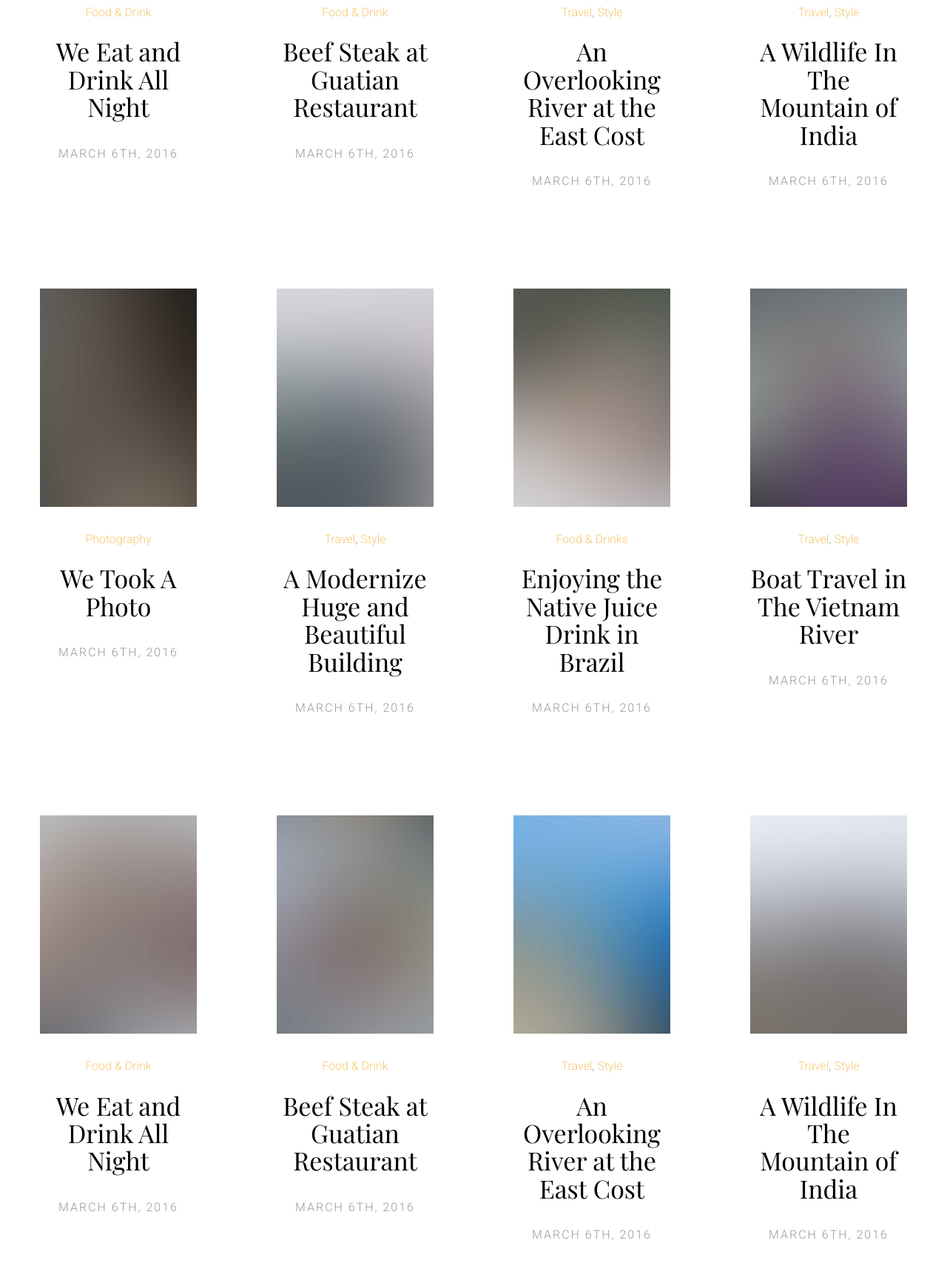
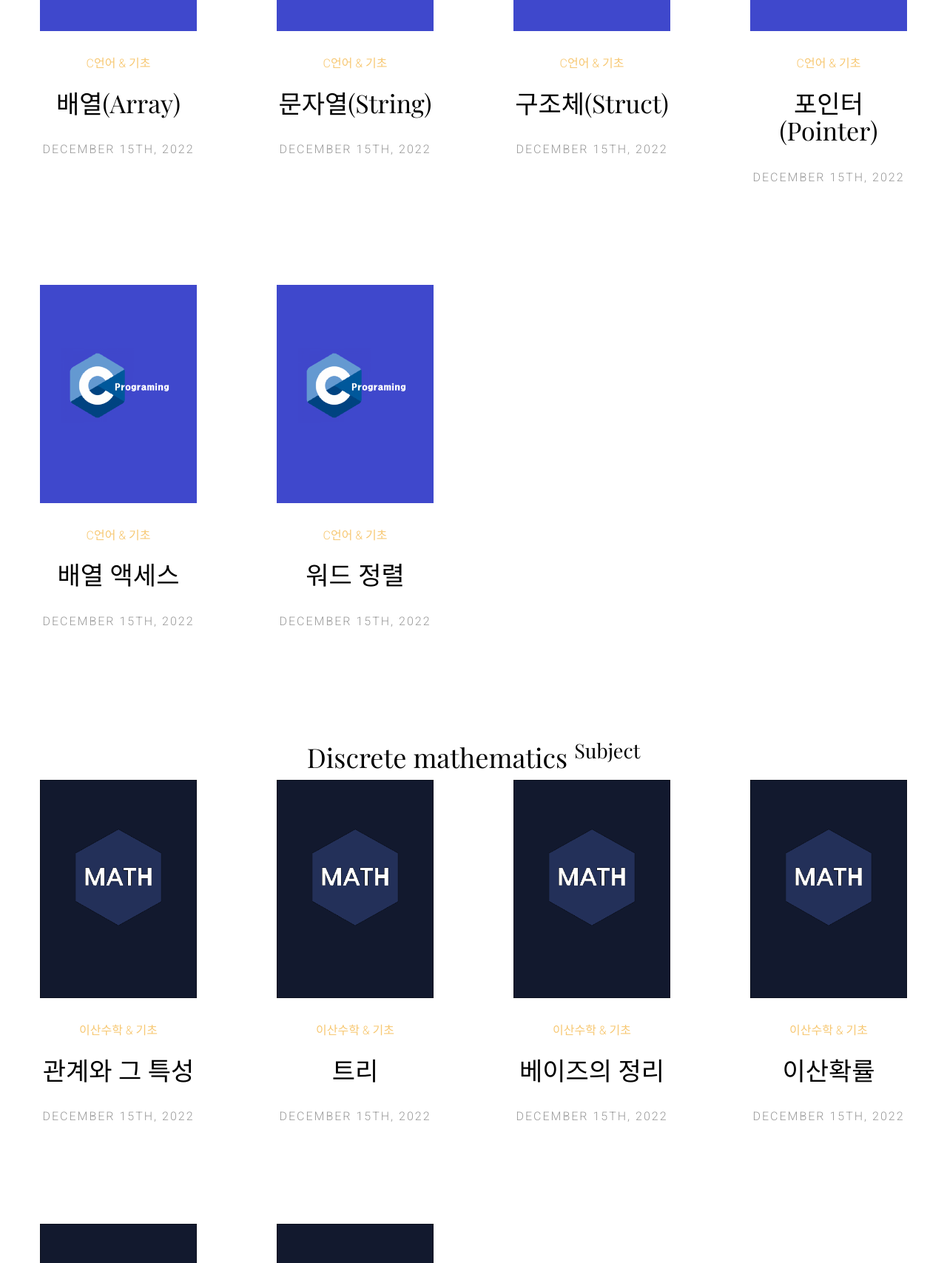
Before and after one commit to Selene-and-Luna/opensw_tp, a plain HTML site: page softwareStudy/index.html in a window 1280 px wide. Shown: the part 500-2207 px from the top of the page at 74% size. Drawn offline with nearby package versions, Linux system fonts and the light colour scheme; files whose address does not match are found by name; a web font is replaced by a local one.

Commit message:
사이트 인덱스 최종
GG

```diff
--- a/softwareStudy/index.html
+++ b/softwareStudy/index.html
@@ -7,7 +7,7 @@
 	<head>
 	<meta charset="utf-8">
 	<meta http-equiv="X-UA-Compatible" content="IE=edge">
-	<title>Magazine &mdash; Free Fully Responsive HTML5 Bootstrap Template by FREEHTML5.co</title>
+	<title>오픈소스 &mdash; 프로젝트</title>
 	<meta name="viewport" content="width=device-width, initial-scale=1">
 	<meta name="description" content="Free HTML5 Template by FREEHTML5.CO" />
 	<meta name="keywords" content="free html5, free template, free bootstrap, html5, css3, mobile first, responsive" />
@@ -26,16 +26,6 @@
 
 	//////////////////////////////////////////////////////
 	 -->
-
-  	<!-- Facebook and Twitter integration -->
-	<meta property="og:title" content=""/>
-	<meta property="og:image" content=""/>
-	<meta property="og:url" content=""/>
-	<meta property="og:site_name" content=""/>
-	<meta property="og:description" content=""/>
-	<meta name="twitter:title" content="" />
-	<meta name="twitter:image" content="" />
-	<meta name="twitter:url" content="" />
 	<meta name="twitter:card" content="" />
 
 	<!-- Place favicon.ico and apple-touch-icon.png in the root directory -->
@@ -65,11 +55,11 @@
 		<a href="#" class="fh5co-close-offcanvas js-fh5co-close-offcanvas"><span><i class="icon-cross3"></i> <span>Close</span></span></a>
 		<div class="fh5co-bio">
 			<figure>
-				<img src="images/person1.jpg" alt="Free HTML5 Bootstrap Template" class="img-responsive">
+				<img src="images/하냥이_소융대.png" alt="하냥이" class="img-responsive">
 			</figure>
-			<h3 class="heading">About Me</h3>
-			<h2>Emily Tran Le</h2>
-			<p>Far far away, behind the word mountains, far from the countries Vokalia and Consonantia, there live the blind texts. </p>
+			<h3 class="heading">About Our</h3>
+			<h2>Hy university students</h2>
+			<p>안녕하세요 저희는 개발자를 꿈꾸는 대학생들입니다. </p>
 			<ul class="fh5co-social">
 				<li><a href="#"><i class="icon-twitter"></i></a></li>
 				<li><a href="#"><i class="icon-facebook"></i></a></li>
@@ -81,11 +71,8 @@
 			<div class="fh5co-box">
 				<h3 class="heading">Categories</h3>
 				<ul>
-					<li><a href="#">Travel</a></li>
-					<li><a href="#">Style</a></li>
-					<li><a href="#">Photography</a></li>
-					<li><a href="#">Food &amp; Drinks</a></li>
-					<li><a href="#">Culture</a></li>
+					<li><a href="#spb">System Programming Basics</a></li>
+					<li><a href="#dm">discrete mathematics</a></li>
 				</ul>
 			</div>
 			<div class="fh5co-box">
@@ -105,13 +92,8 @@
 
 			<div class="row">
 				<a href="#" class="js-fh5co-nav-toggle fh5co-nav-toggle"><i></i></a>
-				<ul class="fh5co-social">
-					<li><a href="#"><i class="icon-twitter"></i></a></li>
-					<li><a href="#"><i class="icon-facebook"></i></a></li>
-					<li><a href="#"><i class="icon-instagram"></i></a></li>
-				</ul>
-				<div class="col-lg-12 col-md-12 text-center">
-					<h1 id="fh5co-logo"><a href="index.html">Magazine <sup>TM</sup></a></h1>
+				<div class="col-lg-12 col-md-12 text-center" id="spb">
+					<h1 id="fh5co-logo"><a href="index.html">Hy university <sup>sw</sup></a></h1>
 				</div>
 
 			</div>
@@ -122,150 +104,121 @@
 	<!-- END #fh5co-header -->
 	<div class="container-fluid">
 		<div class="row fh5co-post-entry">
+			<div class="col-lg-12 col-md-12 text-center" id="dm">
+				<h1 id="fh5co-logo1">System Programming Basics <sup>Subject</sup></a></h1>
+			</div>
 			<article class="col-lg-3 col-md-3 col-sm-3 col-xs-6 col-xxs-12 animate-box">
 				<figure>
-					<a href="single.html"><img src="images/pic_1.jpg" alt="Image" class="img-responsive"></a>
+					<a href="single1.html"><img src="images/C언어 로고.png" alt="Image" class="img-responsive"></a>
 				</figure>
-				<span class="fh5co-meta"><a href="single.html">Food &amp; Drink</a></span>
-				<h2 class="fh5co-article-title"><a href="single.html">We Eat and Drink All Night</a></h2>
-				<span class="fh5co-meta fh5co-date">March 6th, 2016</span>
+				<span class="fh5co-meta"><a href="single1.html">C언어 &amp; 기초</a></span>
+				<h2 class="fh5co-article-title"><a href="single1.html">배열(Array)</a></h2>
+				<span class="fh5co-meta fh5co-date">December 15th, 2022</span>
 			</article>
 			<article class="col-lg-3 col-md-3 col-sm-3 col-xs-6 col-xxs-12 animate-box">
 				<figure>
-					<a href="single.html"><img src="images/pic_2.jpg" alt="Image" class="img-responsive"></a>
+					<a href="single2.html"><img src="images/C언어 로고.png" alt="Image" class="img-responsive"></a>
 				</figure>
-				<span class="fh5co-meta"><a href="single.html">Food &amp; Drink</a></span>
-				<h2 class="fh5co-article-title"><a href="single.html">Beef Steak at Guatian Restaurant</a></h2>
-				<span class="fh5co-meta fh5co-date">March 6th, 2016</span>
+				<span class="fh5co-meta"><a href="single2.html">C언어 &amp; 기초</a></span>
+				<h2 class="fh5co-article-title"><a href="single2.html">문자열(String)</a></h2>
+				<span class="fh5co-meta fh5co-date">December 15th, 2022</span>
 			</article>
 			<div class="clearfix visible-xs-block"></div>
 			<article class="col-lg-3 col-md-3 col-sm-3 col-xs-6 col-xxs-12 animate-box">
 				<figure>
-					<a href="single.html"><img src="images/pic_3.jpg" alt="Image" class="img-responsive"></a>
+					<a href="single3.html"><img src="images/C언어 로고.png" alt="Image" class="img-responsive"></a>
 				</figure>
-				<span class="fh5co-meta"><a href="single.html">Travel</a>, <a href="single.html">Style</a></span>
-				<h2 class="fh5co-article-title"><a href="single.html">An Overlooking River at the East Cost</a></h2>
-				<span class="fh5co-meta fh5co-date">March 6th, 2016</span>
+				<span class="fh5co-meta"><a href="single3.html">C언어 &amp; 기초</a></span>
+				<h2 class="fh5co-article-title"><a href="single3.html">구조체(Struct)</a></h2>
+				<span class="fh5co-meta fh5co-date">December 15th, 2022</span>
 			</article>
 			<article class="col-lg-3 col-md-3 col-sm-3 col-xs-6 col-xxs-12 animate-box">
 				<figure>
-					<a href="single.html"><img src="images/pic_4.jpg" alt="Image" class="img-responsive"></a>
+					<a href="single4.html"><img src="images/C언어 로고.png" alt="Image" class="img-responsive"></a>
 				</figure>
-				<span class="fh5co-meta"><a href="single.html">Travel</a>, <a href="single.html">Style</a></span>
-				<h2 class="fh5co-article-title"><a href="single.html">A Wildlife In The Mountain of India</a></h2>
-				<span class="fh5co-meta fh5co-date">March 6th, 2016</span>
+				<span class="fh5co-meta"><a href="single4.html">C언어 &amp; 기초</a></span>
+				<h2 class="fh5co-article-title"><a href="single4.html">포인터(Pointer)</a></h2>
+				<span class="fh5co-meta fh5co-date">December 15th, 2022</span>
 			</article>
 			<div class="clearfix visible-lg-block visible-md-block visible-sm-block visible-xs-block"></div>
 			<article class="col-lg-3 col-md-3 col-sm-3 col-xs-6 col-xxs-12 animate-box">
 				<figure>
-					<a href="single.html"><img src="images/pic_5.jpg" alt="Image" class="img-responsive"></a>
+					<a href="single11.html"><img src="images/C언어 로고.png" alt="Image" class="img-responsive"></a>
 				</figure>
-				<span class="fh5co-meta"><a href="single.html">Photography</a></span>
-				<h2 class="fh5co-article-title"><a href="single.html">We Took A Photo</a></h2>
-				<span class="fh5co-meta fh5co-date">March 6th, 2016</span>
+				<span class="fh5co-meta"><a href="single11.html">C언어 &amp; 기초</a></span>
+				<h2 class="fh5co-article-title"><a href="single11.html">배열 액세스</a></h2>
+				<span class="fh5co-meta fh5co-date">December 15th, 2022</span>
 			</article>
 			<article class="col-lg-3 col-md-3 col-sm-3 col-xs-6 col-xxs-12 animate-box">
 				<figure>
-					<a href="single.html"><img src="images/pic_6.jpg" alt="Image" class="img-responsive"></a>
+					<a href="single12.html"><img src="images/C언어 로고.png" alt="Image" class="img-responsive"></a>
 				</figure>
-				<span class="fh5co-meta"><a href="single.html">Travel</a>, <a href="single.html">Style</a></span>
-				<h2 class="fh5co-article-title"><a href="single.html">A Modernize Huge and Beautiful Building</a></h2>
-				<span class="fh5co-meta fh5co-date">March 6th, 2016</span>
+				<span class="fh5co-meta"><a href="single11.html">C언어 &amp; 기초</a></span>
+				<h2 class="fh5co-article-title"><a href="single12.html">워드 정렬</a></h2>
+				<span class="fh5co-meta fh5co-date">December 15th, 2022</span>
+			</article>
+			<div class="clearfix visible-xs-block"></div>
+
+			<div class="col-lg-12 col-md-12 text-center" id="dm">
+				<h1 id="fh5co-logo1">Discrete mathematics <sup>Subject</sup></h1>
+			</div>
+
+			<article class="col-lg-3 col-md-3 col-sm-3 col-xs-6 col-xxs-12 animate-box">
+				<figure>
+					<a href="single5.html"><img src="images/이산수학%20로고.png" alt="Image" class="img-responsive"></a>
+				</figure>
+				<span class="fh5co-meta"><a href="single5.html">이산수학 &amp; 기초</a></span>
+				<h2 class="fh5co-article-title"><a href="single5.html">관계와 그 특성</a></h2>
+				<span class="fh5co-meta fh5co-date">December 15th, 2022</span>
+			</article>
+			<article class="col-lg-3 col-md-3 col-sm-3 col-xs-6 col-xxs-12 animate-box">
+				<figure>
+					<a href="single6.html"><img src="images/이산수학%20로고.png" alt="Image" class="img-responsive"></a>
+				</figure>
+				<span class="fh5co-meta"><a href="single6.html">이산수학 &amp; 기초</a></span>
+				<h2 class="fh5co-article-title"><a href="single6.html">트리</a></h2>
+				<span class="fh5co-meta fh5co-date">December 15th, 2022</span>
 			</article>
 			<div class="clearfix visible-xs-block"></div>
 			<article class="col-lg-3 col-md-3 col-sm-3 col-xs-6 col-xxs-12 animate-box">
 				<figure>
-					<a href="single.html"><img src="images/pic_7.jpg" alt="Image" class="img-responsive"></a>
+					<a href="single7.html"><img src="images/이산수학%20로고.png" alt="Image" class="img-responsive"></a>
 				</figure>
-				<span class="fh5co-meta"><a href="single.html">Food &amp; Drinks</a></span>
-				<h2 class="fh5co-article-title"><a href="single.html">Enjoying the Native Juice Drink in Brazil</a></h2>
-				<span class="fh5co-meta fh5co-date">March 6th, 2016</span>
+				<span class="fh5co-meta"><a href="single7.html">이산수학 &amp; 기초</a></span>
+				<h2 class="fh5co-article-title"><a href="single7.html">베이즈의 정리</a></h2>
+				<span class="fh5co-meta fh5co-date">December 15th, 2022</span>
 			</article>
 			<article class="col-lg-3 col-md-3 col-sm-3 col-xs-6 col-xxs-12 animate-box">
 				<figure>
-					<a href="single.html"><img src="images/pic_8.jpg" alt="Image" class="img-responsive"></a>
+					<a href="single8.html"><img src="images/이산수학%20로고.png" alt="Image" class="img-responsive"></a>
 				</figure>
-				<span class="fh5co-meta"><a href="single.html">Travel</a>, <a href="single.html">Style</a></span>
-				<h2 class="fh5co-article-title"><a href="single.html">Boat Travel in The Vietnam River</a></h2>
-				<span class="fh5co-meta fh5co-date">March 6th, 2016</span>
-			</article>
-			<div class="clearfix visible-lg-block visible-md-block visible-sm-block visible-xs-block"></div>
-
-
-
-			<article class="col-lg-3 col-md-3 col-sm-3 col-xs-6 col-xxs-12 animate-box">
-				<figure>
-					<a href="single.html"><img src="images/pic_1.jpg" alt="Image" class="img-responsive"></a>
-				</figure>
-				<span class="fh5co-meta"><a href="single.html">Food &amp; Drink</a></span>
-				<h2 class="fh5co-article-title"><a href="single.html">We Eat and Drink All Night</a></h2>
-				<span class="fh5co-meta fh5co-date">March 6th, 2016</span>
-			</article>
-			<article class="col-lg-3 col-md-3 col-sm-3 col-xs-6 col-xxs-12 animate-box">
-				<figure>
-					<a href="single.html"><img src="images/pic_2.jpg" alt="Image" class="img-responsive"></a>
-				</figure>
-				<span class="fh5co-meta"><a href="single.html">Food &amp; Drink</a></span>
-				<h2 class="fh5co-article-title"><a href="single.html">Beef Steak at Guatian Restaurant</a></h2>
-				<span class="fh5co-meta fh5co-date">March 6th, 2016</span>
-			</article>
-			<div class="clearfix visible-xs-block"></div>
-			<article class="col-lg-3 col-md-3 col-sm-3 col-xs-6 col-xxs-12 animate-box">
-				<figure>
-					<a href="single.html"><img src="images/pic_3.jpg" alt="Image" class="img-responsive"></a>
-				</figure>
-				<span class="fh5co-meta"><a href="single.html">Travel</a>, <a href="single.html">Style</a></span>
-				<h2 class="fh5co-article-title"><a href="single.html">An Overlooking River at the East Cost</a></h2>
-				<span class="fh5co-meta fh5co-date">March 6th, 2016</span>
-			</article>
-			<article class="col-lg-3 col-md-3 col-sm-3 col-xs-6 col-xxs-12 animate-box">
-				<figure>
-					<a href="single.html"><img src="images/pic_4.jpg" alt="Image" class="img-responsive"></a>
-				</figure>
-				<span class="fh5co-meta"><a href="single.html">Travel</a>, <a href="single.html">Style</a></span>
-				<h2 class="fh5co-article-title"><a href="single.html">A Wildlife In The Mountain of India</a></h2>
-				<span class="fh5co-meta fh5co-date">March 6th, 2016</span>
+				<span class="fh5co-meta"><a href="single8.html">이산수학 &amp; 기초</a></span>
+				<h2 class="fh5co-article-title"><a href="single8.html">이산확률</a></h2>
+				<span class="fh5co-meta fh5co-date">December 15th, 2022</span>
 			</article>
 			<div class="clearfix visible-lg-block visible-md-block visible-sm-block visible-xs-block"></div>
 			<article class="col-lg-3 col-md-3 col-sm-3 col-xs-6 col-xxs-12 animate-box">
 				<figure>
-					<a href="single.html"><img src="images/pic_5.jpg" alt="Image" class="img-responsive"></a>
+					<a href="single9.html"><img src="images/이산수학%20로고.png" alt="Image" class="img-responsive"></a>
 				</figure>
-				<span class="fh5co-meta"><a href="single.html">Photography</a></span>
-				<h2 class="fh5co-article-title"><a href="single.html">We Took A Photo</a></h2>
-				<span class="fh5co-meta fh5co-date">March 6th, 2016</span>
+				<span class="fh5co-meta"><a href="single9.html">이산수학 &amp; 기초</a></span>
+				<h2 class="fh5co-article-title"><a href="single9.html">알고리즘</a></h2>
+				<span class="fh5co-meta fh5co-date">December 15th, 2022</span>
 			</article>
 			<article class="col-lg-3 col-md-3 col-sm-3 col-xs-6 col-xxs-12 animate-box">
 				<figure>
-					<a href="single.html"><img src="images/pic_6.jpg" alt="Image" class="img-responsive"></a>
+					<a href="single13.html"><img src="images/이산수학%20로고.png" alt="Image" class="img-responsive"></a>
 				</figure>
-				<span class="fh5co-meta"><a href="single.html">Travel</a>, <a href="single.html">Style</a></span>
-				<h2 class="fh5co-article-title"><a href="single.html">A Modernize Huge and Beautiful Building</a></h2>
-				<span class="fh5co-meta fh5co-date">March 6th, 2016</span>
+				<span class="fh5co-meta"><a href="single10.html">이산수학 &amp; 기초</a></span>
+				<h2 class="fh5co-article-title"><a href="single14.html">알고리즘의 복잡도</a></h2>
+				<span class="fh5co-meta fh5co-date">December 15th, 2022</span>
 			</article>
-			<div class="clearfix visible-xs-block"></div>
-			<article class="col-lg-3 col-md-3 col-sm-3 col-xs-6 col-xxs-12 animate-box">
-				<figure>
-					<a href="single.html"><img src="images/pic_7.jpg" alt="Image" class="img-responsive"></a>
-				</figure>
-				<span class="fh5co-meta"><a href="single.html">Food &amp; Drinks</a></span>
-				<h2 class="fh5co-article-title"><a href="single.html">Enjoying the Native Juice Drink in Brazil</a></h2>
-				<span class="fh5co-meta fh5co-date">March 6th, 2016</span>
-			</article>
-			<article class="col-lg-3 col-md-3 col-sm-3 col-xs-6 col-xxs-12 animate-box">
-				<figure>
-					<a href="single.html"><img src="images/pic_8.jpg" alt="Image" class="img-responsive"></a>
-				</figure>
-				<span class="fh5co-meta"><a href="single.html">Travel</a>, <a href="single.html">Style</a></span>
-				<h2 class="fh5co-article-title"><a href="single.html">Boat Travel in The Vietnam River</a></h2>
-				<span class="fh5co-meta fh5co-date">March 6th, 2016</span>
-			</article>
-			<div class="clearfix visible-xs-block"></div>
 		</div>
 	</div>
 
 	<footer id="fh5co-footer">
-		<p><small>&copy; 2016. Magazine Free HTML5. All Rights Reserverd. <br> Designed by <a href="http://freehtml5.co" target="_blank">FREEHTML5.co</a>  Demo Images: <a href="http://unsplash.com/" target="_blank">Unsplash</a></small></p>
+		<p><small>&copy; 2022. Opensource. All Rights Reserverd. <br> Designed by HY SW 2022015950 <a href="https://github.com/TUAZAR" target="_blank">TUAZAR</a> </small></p>
+</footer>
 	</footer>
 
 
```
